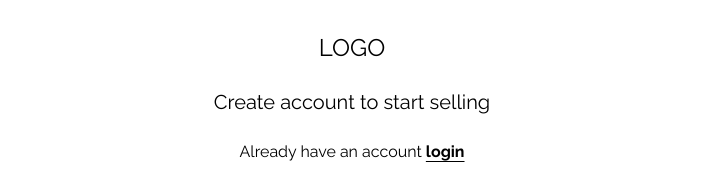
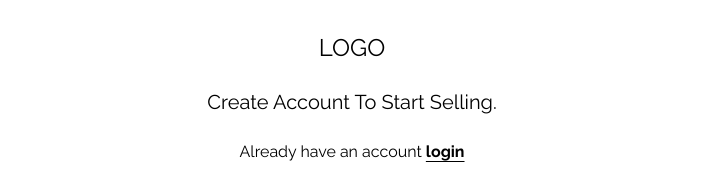
Before and after one commit to Collins-Kareri/my-gold-giftcard, a React (Vite) app: page /sell in a window 1280 px wide. Shown: the top 178 px of the page, without its empty margins (288-991 px from the left). Built offline with nearby package versions, Linux system fonts and the light colour scheme.

Commit message:
used heading and form container components

```diff
--- a/src/pages/createAccount.tsx
+++ b/src/pages/createAccount.tsx
@@ -6,6 +6,8 @@ import InputContainer from "~/components/input";
 import ButtonContainer from "~/components/button";
 import FormLink from "~/components/formLink";
 import ShowPasswordToggle from "~/components/ShowPasswordToggle";
+import Heading from "~/components/heading";
+import FormContainer from "~/components/formContainer";
 
 function FullName() {
 	return (
@@ -75,14 +77,16 @@ function CreateAccount() {
 	const location = useLocation();
 
 	return (
-		<div className="tw-flex tw-justify-center tw-items-center tw-flex-col tw-h-fit tw-my-8 tw-w-11/12 lg:tw-w-2/4 tw-mx-auto">
+		<FormContainer>
 			<Logo />
 
-			{location.pathname === "/sell" ? (
-				<h1 className="tw-text-xl tw-my-6">Create account to start selling</h1>
-			) : (
-				<h1 className="tw-text-xl tw-my-6">Create account</h1>
-			)}
+			<Heading
+				heading={
+					location.pathname === "/sell"
+						? "Create account to start selling"
+						: "Create account"
+				}
+			/>
 
 			<FormLink
 				msg={"Already have an account"}
@@ -98,7 +102,7 @@ function CreateAccount() {
 			</p>
 
 			<OAuthOptions headerTextContent="create account with" />
-		</div>
+		</FormContainer>
 	);
 }
 
--- a/src/pages/login.tsx
+++ b/src/pages/login.tsx
@@ -6,6 +6,8 @@ import ButtonContainer from "~/components/button";
 import OAuthOptions from "~/components/oAuthButtons";
 import FormLink from "~/components/formLink";
 import ShowPasswordToggle from "~/components/ShowPasswordToggle";
+import Heading from "~/components/heading";
+import FormContainer from "~/components/formContainer";
 
 function LoginForm() {
 	const navigate = useNavigate();
@@ -48,10 +50,10 @@ function LoginForm() {
 
 function Login() {
 	return (
-		<div className="tw-flex tw-justify-center tw-items-center tw-flex-col tw-h-fit tw-w-11/12 lg:tw-w-2/4 tw-mx-auto tw-my-8">
+		<FormContainer>
 			<Logo />
 
-			<h1 className="tw-text-xl tw-my-6">Welcome back.</h1>
+			<Heading heading="welcome back" />
 
 			<FormLink
 				msg={"Don't have an account"}
@@ -67,7 +69,7 @@ function Login() {
 			</p>
 
 			<OAuthOptions headerTextContent="login with" />
-		</div>
+		</FormContainer>
 	);
 }
 
```
